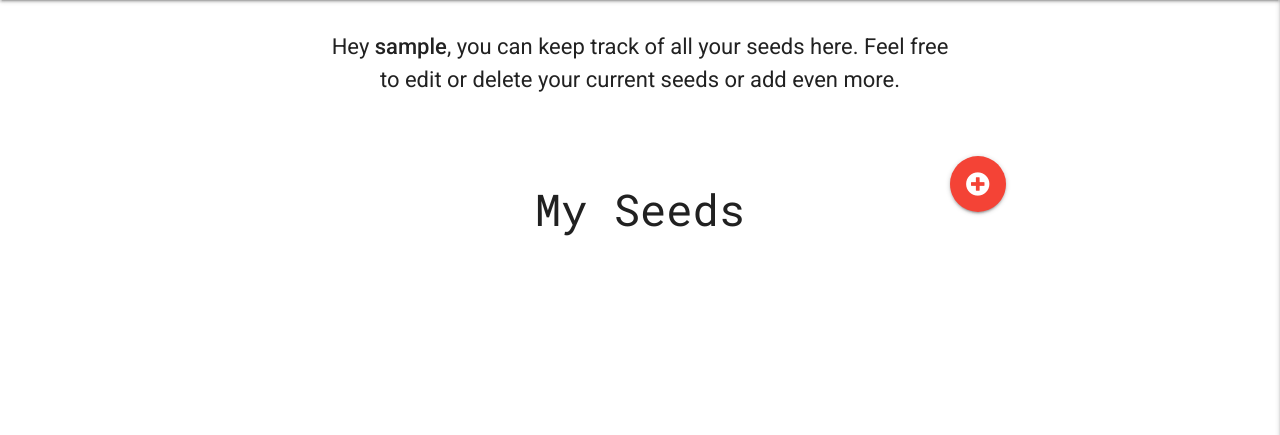
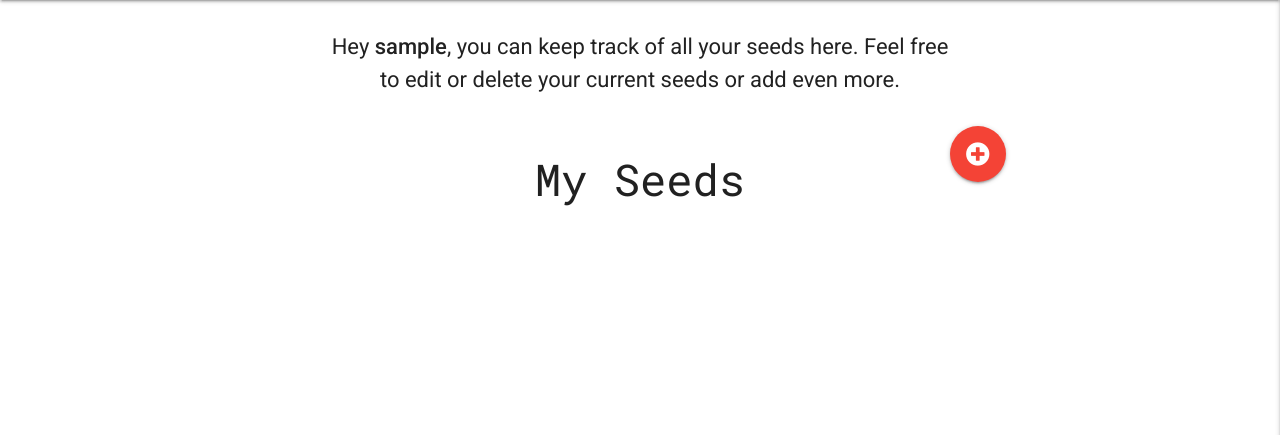
Before and after one commit to farrelleoin93/milestone-3-seed-shelf, a Flask app: page /profile in a window 1280 px wide. Shown: the part 64-499 px from the top of the page. Run offline with Flask 2, Linux system fonts and the light colour scheme; the visitor is signed in with stand-in values (Sample User, id 1); a database or web service that is not in the repository returns one stand-in record (values such as "Sample title"); some libraries are stand-ins or nearby versions.

Commit message:
remove unwanted margin from profile heading

```diff
--- a/static/css/style.css
+++ b/static/css/style.css
@@ -221,10 +221,6 @@ opacity: 1;
   margin: 30px 0;
 }
 
-.profile {
-  margin-top: 30px;
-}
-
 .profile h2 {
   margin-top: 0;
 }
```
